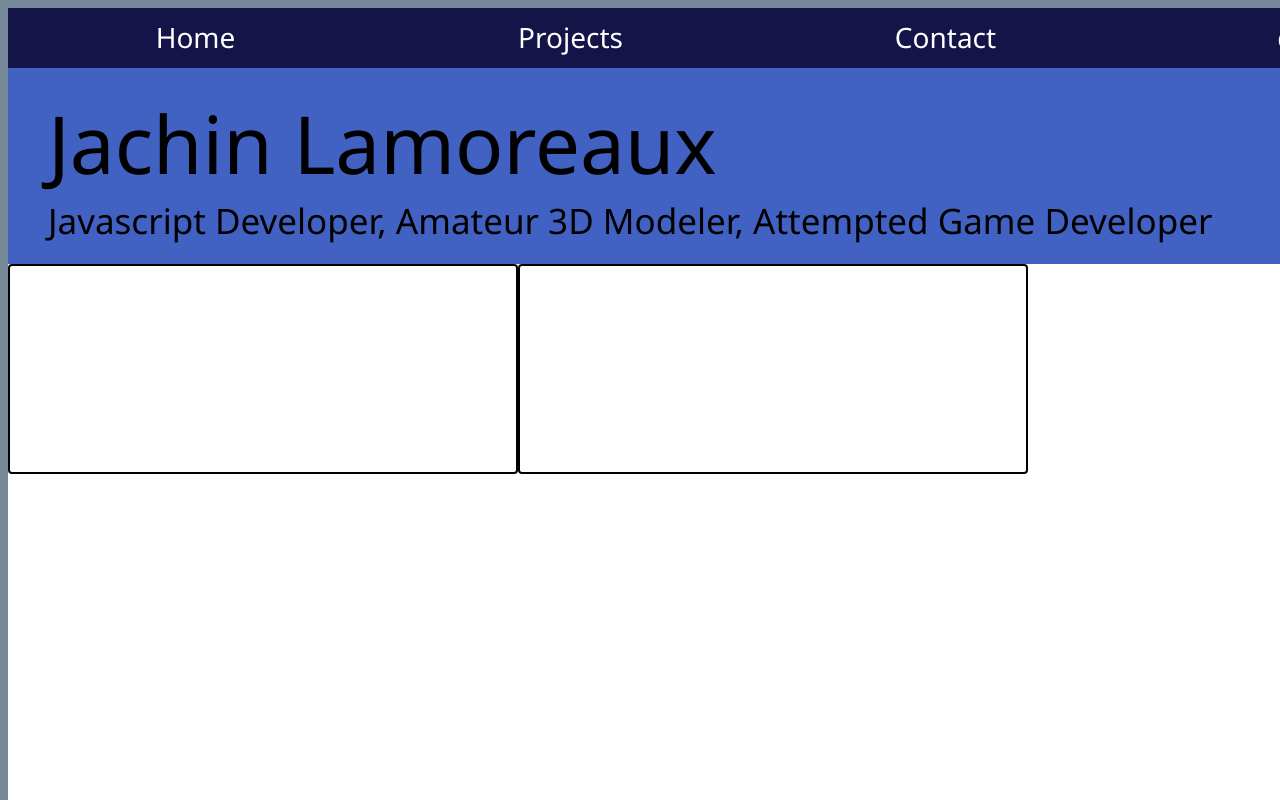
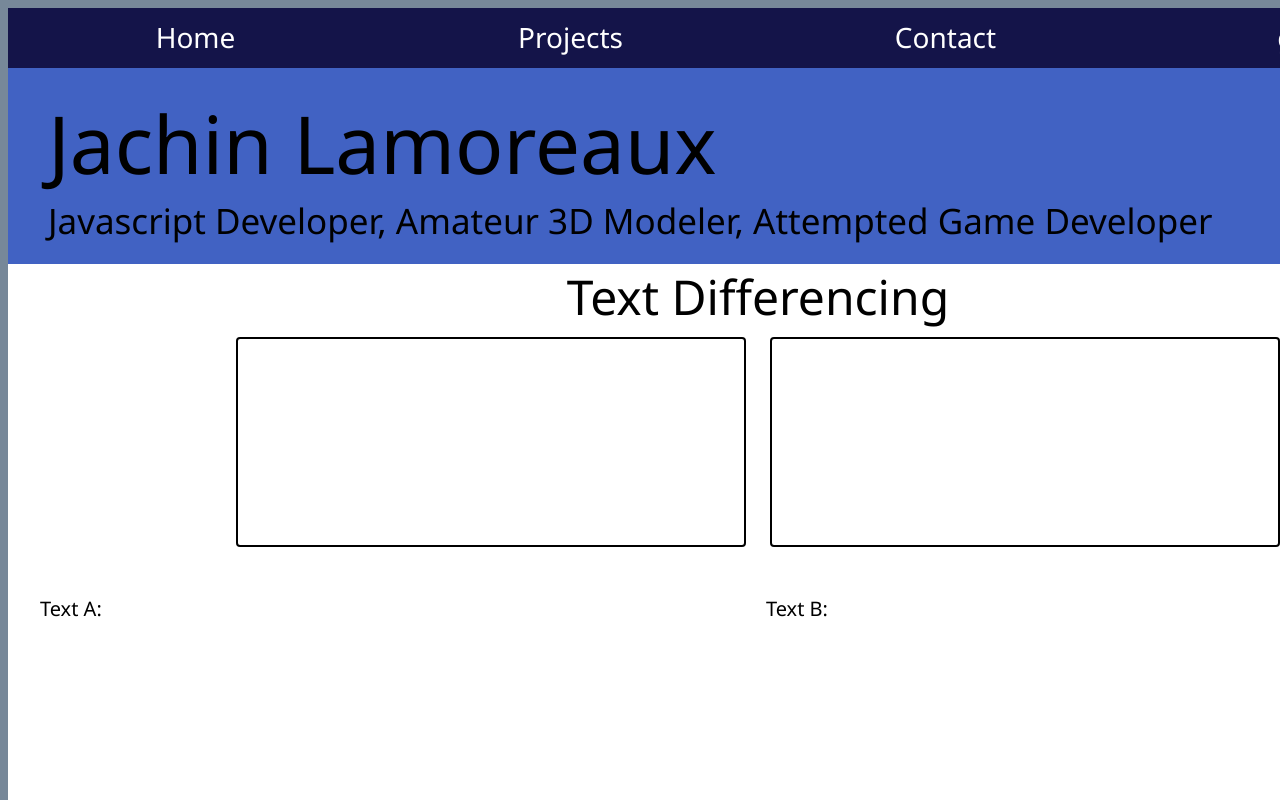
Before and after one commit to jkl3848/portfolio-site, a Vue app: page / in a window 1280 px wide. Shown: the top 800 px of the page. Built offline with nearby package versions, Linux system fonts and the light colour scheme.

Commit message:
diff styles

```diff
--- a/src/components/DiffBlock.vue
+++ b/src/components/DiffBlock.vue
@@ -6,60 +6,68 @@ import diffFuncs from "../js/difference.js";
 const difference = diffFuncs();
 
 var diffArr = ref();
-var textAString = ref("")
-var textBString = ref("")
-var highlightSpans = ref()
+var textAString = ref("");
+var textBString = ref("");
+var highlightSpans = ref();
 
 watch(textAString, async (newVal, oldVal) => {
-if(newVal.length != oldVal.length){
-  runDiff(textAString.value, textBString.value)
-}
-})
+  if (newVal.length != oldVal.length) {
+    runDiff(textAString.value, textBString.value);
+  }
+});
 
 watch(textBString, async (newVal, oldVal) => {
-if(newVal.length != oldVal.length){
-  runDiff(textAString.value, textBString.value)
-}
-})
+  if (newVal.length != oldVal.length) {
+    runDiff(textAString.value, textBString.value);
+  }
+});
 
-function runDiff(a,b) {
-
-  if(a && b){
+function runDiff(a, b) {
   diffArr.value = difference.compareText(a, b);
 
-  console.log(structuredClone(diffArr.value));}
+  console.log(structuredClone(diffArr.value));
 }
-
-
 </script>
 
 <template>
   <div id="diff-block">
-    <textarea id="texta" class="diff-box" v-model="textAString"></textarea>
-    <textarea id="textb" class="diff-box" v-model="textBString"></textarea>
-
+    <div id="diff-header">Text Differencing</div>
+    <div id="diff-input">
+      <textarea id="texta" class="diff-box" v-model="textAString"></textarea>
+      <textarea id="textb" class="diff-box" v-model="textBString"></textarea>
+    </div>
     <div id="diff-output">
       <p id="text1" class="diff-text">
+        <span class="diff-text-header">Text A:</span>
         <!-- eslint-disable-next-line vue/no-parsing-error -->
-        <span v-for="frag in diffArr?.filter((item) => item.action <= 0)" :key="frag.UUID" :id="frag.UUID" :class="frag.action == -1 ? 'remove' : 'same',
-                  highlightSpans === frag.matchID ? 'active' : ''
-                  "
-                  @mouseover="
-                   (highlightSpans = frag.matchID)
-                "
-                @mouseleave="highlightSpans = null">
+        <span
+          v-for="frag in diffArr?.filter((item) => item.action <= 0)"
+          :key="frag.UUID"
+          :id="frag.UUID"
+          :class="[
+            frag.action == -1 ? 'remove' : 'same',
+            highlightSpans === frag.matchID ? 'active' : '',
+          ]"
+          @mouseover="highlightSpans = frag.matchID"
+          @mouseleave="highlightSpans = null"
+        >
           {{ frag.text }}
         </span>
       </p>
       <p id="text2" class="diff-text">
-         <!-- eslint-disable-next-line vue/no-parsing-error -->
-        <span v-for="frag in diffArr?.filter((item) => item.action >= 0)" :key="frag.UUID" :id="frag.UUID" :class="frag.action == 1 ? 'add' : 'same',
-                  highlightSpans === frag.matchID ? 'active' : ''
-"
-@mouseover="
-                   (highlightSpans = frag.matchID)
-                "
-                @mouseleave="highlightSpans = null">
+        <span class="diff-text-header"> Text B:</span>
+        <!-- eslint-disable-next-line vue/no-parsing-error -->
+        <span
+          v-for="frag in diffArr?.filter((item) => item.action >= 0)"
+          :key="frag.UUID"
+          :id="frag.UUID"
+          :class="[
+            frag.action == 1 ? 'add' : 'same',
+            highlightSpans === frag.matchID ? 'active' : '',
+          ]"
+          @mouseover="highlightSpans = frag.matchID"
+          @mouseleave="highlightSpans = null"
+        >
           {{ frag.text }}
         </span>
       </p>
@@ -68,31 +76,64 @@ function runDiff(a,b) {
 </template>
 
 <style scoped>
-textarea{
+#diff-header {
+  font-size: 48px;
+  text-align: center;
+  margin-bottom: 8px;
+}
+
+#diff-input {
+  display: flex;
+  flex-direction: row;
+  justify-content: center;
+}
+
+#diff-output {
+  display: flex;
+  flex-direction: row;
+  padding: 24px;
+}
+
+textarea {
   width: 500px;
   height: 200px;
   resize: none;
   padding: 3px;
+  margin-left: 12px;
+  margin-right: 12px;
   border: 2px solid;
   border-radius: 4px;
 }
 
-span.add{
-  background-color: rgba(64, 189, 118, 0.8);
+.diff-text {
+  width: 50%;
+  padding: 8px;
+}
+
+.diff-text-header {
+  font-size: 20px;
+  padding-right: 12px;
+}
+
+span.add {
+  background-color: rgba(64, 189, 118, 0.6);
   color: rgb(45, 134, 84);
 }
 
-span.remove{
-  background-color: rgba(221, 84, 84, 0.8);
-  color: rgba(145, 55, 55, 1.0);
+span.remove {
+  background-color: rgba(221, 84, 84, 0.6);
+  color: rgba(145, 55, 55, 1);
 }
 
-span.add.active{
-  background-color: rgba(221, 84, 84, 1.0) !important;
+span.add.active {
+  background-color: rgba(64, 189, 118, 0.8) !important;
 }
 
-span.remove.active{
-  background-color: rgba(64, 189, 118, 1.0) !important;
+span.remove.active {
+  background-color: rgba(221, 84, 84, 0.8) !important;
 }
 
+span.same.active {
+  background-color: rgba(200, 200, 200, 0.8) !important;
+}
 </style>
```
